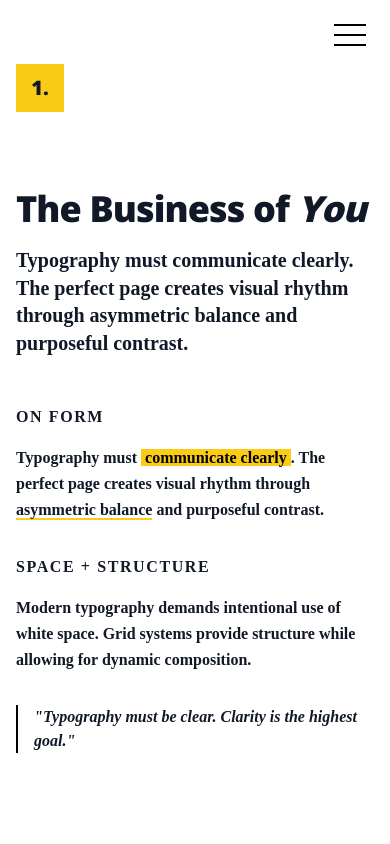
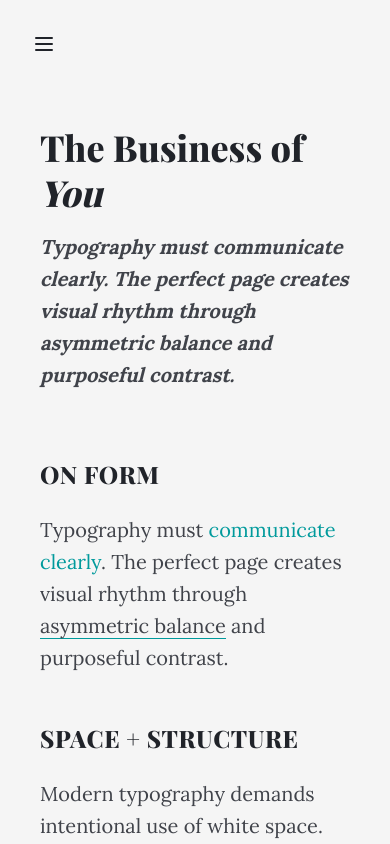
Before and after one commit to kmorebetter/BusinessOfYou, a Next.js app: page / in a window 390 px wide. Shown: the top 844 px of the page. Built offline with nearby package versions, Linux system fonts and the light colour scheme.

Commit message:
Restore responsive layout with hamburger menu and centered content

```diff
--- a/app/page.tsx
+++ b/app/page.tsx
@@ -1,38 +1,77 @@
-import React from 'react';
-import Navigation from './components/Navigation';
+'use client';
+
+import React, { useState } from 'react';
+import { Playfair_Display, Lora } from 'next/font/google';
+
+const playfair = Playfair_Display({
+  subsets: ['latin'],
+  weight: ['800']
+});
+const lora = Lora({ subsets: ['latin'] });
 
 const HomePage = () => {
+  const [isMenuOpen, setIsMenuOpen] = useState(false);
+
   return (
-    <div className="max-w-4xl mx-auto bg-white text-gray-900 px-4 sm:px-8">
-      <main className="grid sm:grid-cols-12 gap-8 pt-16 sm:pt-24">
-        <aside className="sm:col-span-3">
-          <div className="bg-yellow-400 w-12 sm:w-16 h-12 sm:h-16 flex items-center justify-center text-xl sm:text-2xl font-bold mb-8">
-            1.
+    <div className="min-h-screen bg-[#F5F5F5] relative">
+      {/* Hamburger Menu Button - Only visible on mobile */}
+      <button
+        onClick={() => setIsMenuOpen(!isMenuOpen)}
+        className="lg:hidden fixed top-8 left-8 z-50 text-[#202329]"
+      >
+        <svg className="w-6 h-6" fill="none" stroke="currentColor" viewBox="0 0 24 24">
+          {isMenuOpen ? (
+            <path strokeLinecap="round" strokeLinejoin="round" strokeWidth={2} d="M6 18L18 6M6 6l12 12" />
+          ) : (
+            <path strokeLinecap="round" strokeLinejoin="round" strokeWidth={2} d="M4 6h16M4 12h16M4 18h16" />
+          )}
+        </svg>
+      </button>
+
+      {/* Mobile Menu Overlay */}
+      <div className={`fixed inset-0 bg-white z-40 transform ${isMenuOpen ? 'translate-x-0' : '-translate-x-full'} lg:hidden transition-transform duration-300 ease-in-out`}>
+        <div className="pt-20 px-8">
+          <h4 className="text-[#009A9C] uppercase text-sm mb-6 border-b border-[#009A9C]">Structure</h4>
+          <ul className="space-y-4 text-[#40434A]">
+            <li className={lora.className}>01 Contrast</li>
+            <li className={lora.className}>02 Rhythm</li>
+            <li className={lora.className}>03 Balance</li>
+          </ul>
         </div>
-          <Navigation />
-        </aside>
+      </div>
 
-        <div className="sm:col-span-9">
-          <header className="mb-12 sm:mb-16">
-            <h1 className="text-4xl sm:text-6xl mb-4 sm:mb-8 leading-tight tracking-tight font-[800] pt-[10px]">
+      <div className="max-w-[1400px] mx-auto px-6 md:px-8 pt-[200px]">
+        <div className="relative -mt-[75px] lg:flex lg:justify-center">
+          {/* Left Navigation - Hidden on mobile */}
+          <div className="hidden lg:block lg:fixed lg:left-[calc(50%-600px)] lg:top-[465px] w-[150px]">
+            <h4 className="text-[#009A9C] uppercase text-sm mb-6 border-b border-[#009A9C]">Structure</h4>
+            <ul className="space-y-4 text-[#40434A]">
+              <li className={lora.className}>01 Contrast</li>
+              <li className={lora.className}>02 Rhythm</li>
+              <li className={lora.className}>03 Balance</li>
+            </ul>
+          </div>
+
+          {/* Main Content */}
+          <div className="max-w-3xl px-4 sm:px-6 lg:px-0">
+            <h1 className={`${playfair.className} text-4xl lg:text-6xl font-extrabold text-[#202329] mb-4 leading-tight`}>
               The Business of <i>You</i>
             </h1>
-            <p className="text-xl sm:text-2xl font-semibold leading-snug" style={{fontFamily: 'Crimson Text, serif'}}>
-              Typography must communicate clearly. The perfect page creates visual rhythm through asymmetric balance and purposeful contrast.
+            <p className={`${lora.className} text-xl lg:text-2xl text-[#40434A] mb-[67px] leading-[1.6] font-bold italic`}>
+              <i>Typography must communicate clearly. The perfect page creates visual rhythm through asymmetric balance and purposeful contrast.</i>
             </p>
-          </header>
 
-          <article className="space-y-8 sm:space-y-12">
+            <div className="space-y-12">
               <section>
-              <h2 className="uppercase text-base sm:text-lg tracking-widest mb-4 font-bold" style={{fontFamily: 'Crimson Text, serif'}}>On Form</h2>
-              <p className="text-base sm:text-lg leading-relaxed" style={{fontFamily: 'Crimson Text, serif'}}>
-                Typography must <span className="bg-yellow-400 text-black px-1">communicate clearly</span>. The perfect page creates visual rhythm through <span className="border-b-2 border-yellow-400">asymmetric balance</span> and purposeful contrast.
+                <h2 className={`${playfair.className} uppercase text-2xl lg:text-3xl font-normal text-[#202329] mb-6 tracking-wide`}>On Form</h2>
+                <p className={`${lora.className} text-xl lg:text-2xl text-[#40434A] leading-[1.6] font-normal`}>
+                  Typography must <span className="text-[#009A9C]">communicate clearly</span>. The perfect page creates visual rhythm through <span className="border-b border-[#009A9C]">asymmetric balance</span> and purposeful contrast.
                 </p>
               </section>
 
               <section>
-              <h2 className="uppercase text-base sm:text-lg tracking-widest mb-4 font-bold" style={{fontFamily: 'Crimson Text, serif'}}>Space + Structure</h2>
-              <p className="text-base sm:text-lg leading-relaxed" style={{fontFamily: 'Crimson Text, serif'}}>
+                <h2 className={`${playfair.className} uppercase text-2xl lg:text-3xl font-normal text-[#202329] mb-6 tracking-wide`}>Space + Structure</h2>
+                <p className={`${lora.className} text-xl lg:text-2xl text-[#40434A] leading-[1.6] font-normal`}>
                   Modern typography demands intentional use of white space. Grid systems provide structure while allowing for dynamic composition.
                 </p>
               </section>
@@ -40,9 +79,10 @@ const HomePage = () => {
               <blockquote className="pl-4 border-l-2 border-black my-8 sm:my-12 text-base sm:text-lg italic" style={{fontFamily: 'Crimson Text, serif'}}>
                 "Typography must be clear. Clarity is the highest goal."
               </blockquote>
-          </article>
             </div>
-      </main>
+          </div>
+        </div>
+      </div>
     </div>
   );
 };
```
Lines whose indentation alone changed are shown as unchanged.
